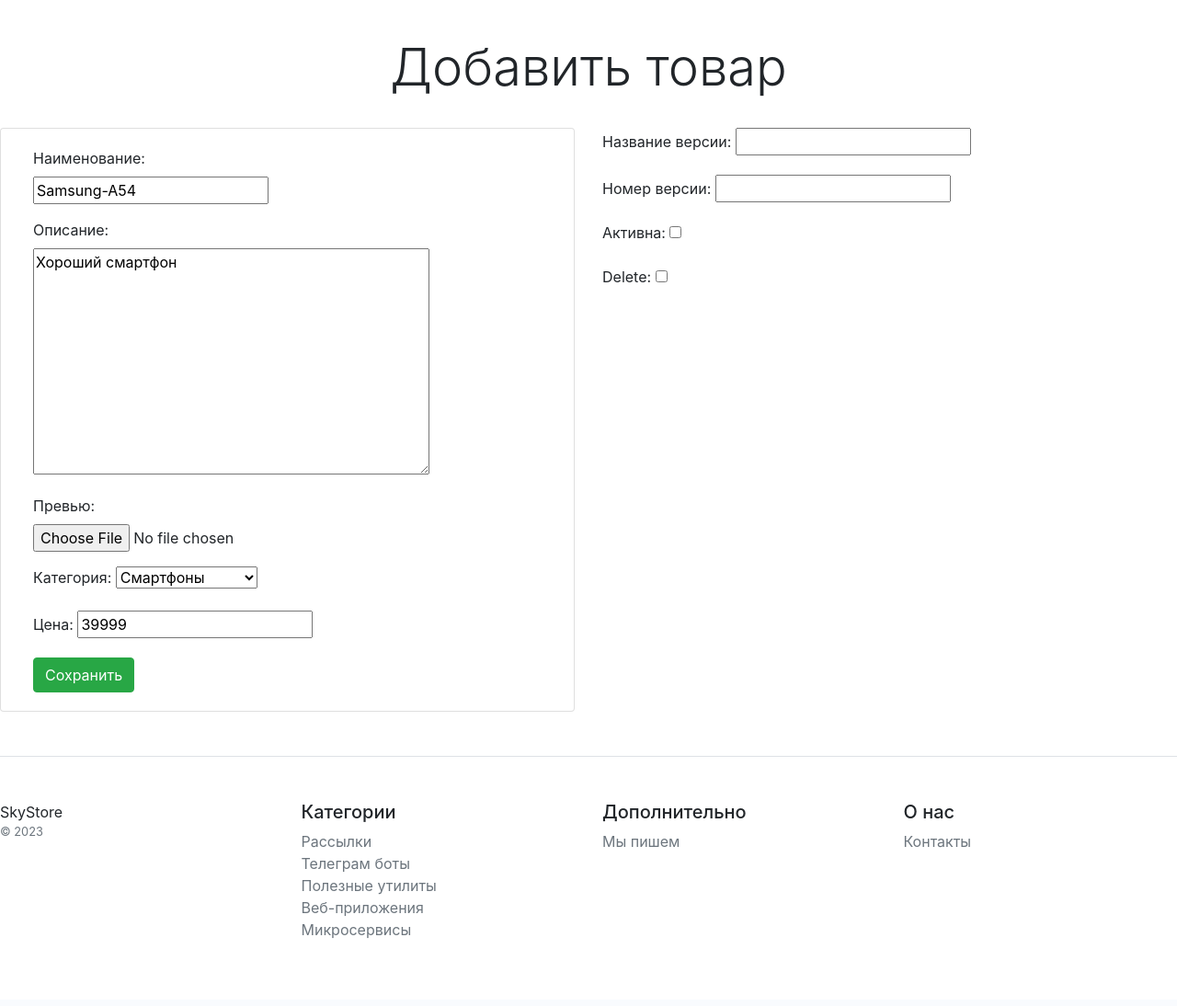
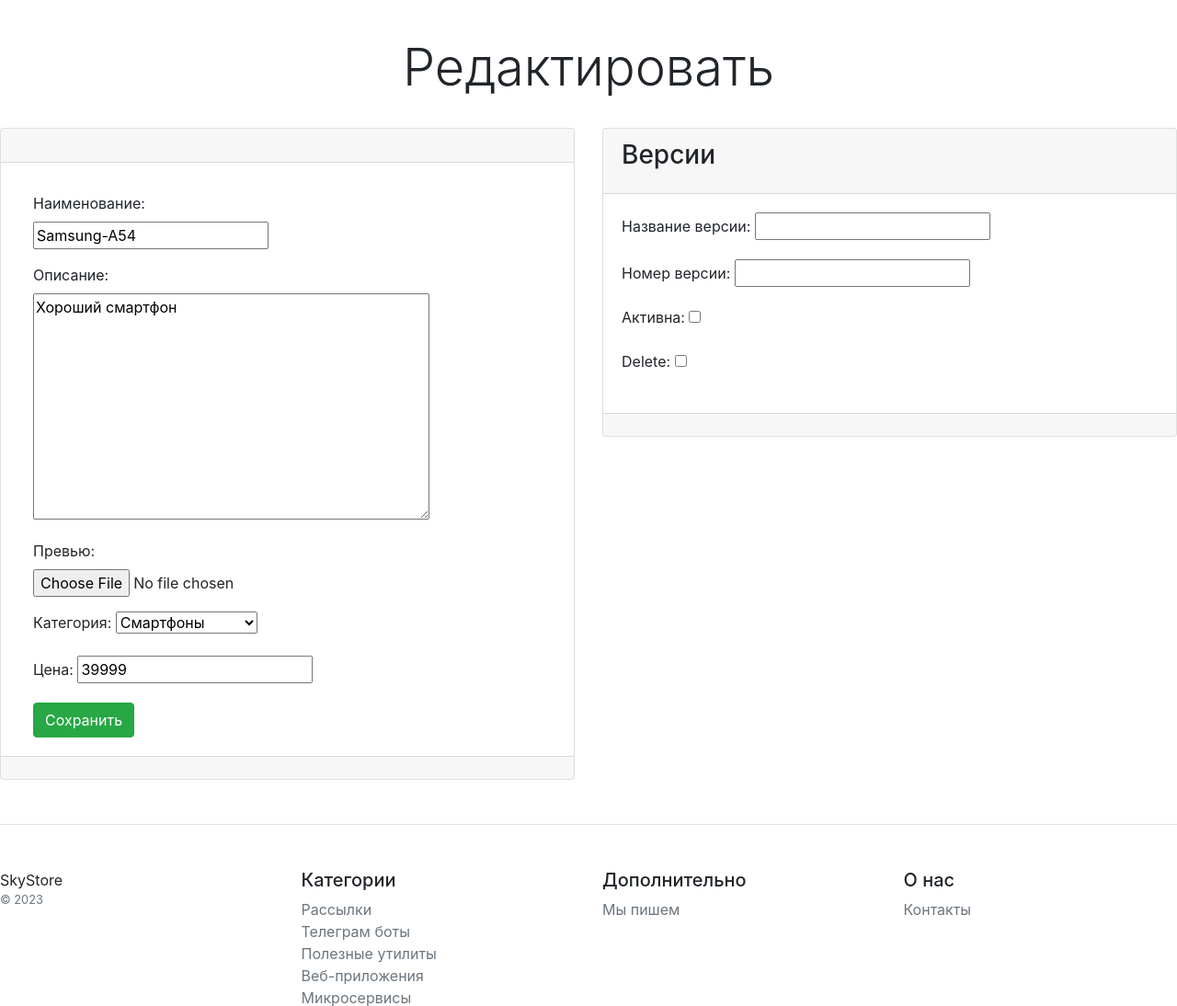
Before and after one commit to edelweiss111/Shop_project_Django, a Django app: page /product_update/1 in a window 1280 px wide. Shown: the part 56-1150 px from the top of the page at 92% size. Before the commit the page ends 1076 px from the top, so only its background shows below. Run offline with Django 4.2, Linux system fonts and the light colour scheme; data comes from the database, SQL or seed files in the repository; data that the repository does not hold is empty; some libraries are stand-ins or nearby versions.

Commit message:
dz 6 fix form

```diff
--- a/catalog/templates/catalog/includes/inc_form.html
+++ b/catalog/templates/catalog/includes/inc_form.html
@@ -1,5 +1,9 @@
-<main>
 <div class="card">
+    <div class="card-title">
+        <div class="card-header">
+            <h4 class="card-title"></h4>
+        </div>
+    </div>
     <div class="card-body">
         <div class="col-md-7 col-lg-8">
             <form enctype="multipart/form-data" class="needs-validation" method="post">
@@ -15,5 +19,5 @@
             </form>
         </div>
     </div>
+    <div class="card-footer"></div>
 </div>
-</main>
--- a/catalog/templates/catalog/product_form.html
+++ b/catalog/templates/catalog/product_form.html
@@ -3,7 +3,10 @@
 <div class="pricing-header px-3 py-3 pt-md-5 pb-md-4 mx-auto text-center">
     <br></br>
     <h2 class="display-4">
-        Добавить товар
+        {% if object %}
+            Редактировать
+        {% else %}
+            Добавить товар       {% endif %}
     </h2>
 </div>
 <div class="row">
@@ -11,10 +14,18 @@
         {% include 'catalog/includes/inc_form.html' %}
     </div>
     <div class="col-6">
-        {{formset.management_form}}
-        {% for form in formset.forms %}
-            {{form.as_p}}
-        {% endfor %}
+        <div class="card">
+            <div class="card-header">
+                <h3 class="card-title">Версии</h3>
+            </div>
+            <div class="card-body">
+                {{formset.management_form}}
+                {% for form in formset.forms %}
+                    {{form.as_p}}
+                {% endfor %}
+            </div>
+            <div class="card-footer"></div>
+        </div>
     </div>
 </div>
 
--- a/catalog/views.py
+++ b/catalog/views.py
@@ -68,18 +68,20 @@ class ProductUpdateView(UpdateView):
         context_data = super().get_context_data(**kwargs)
         FormSet = inlineformset_factory(Product, Version, form=VersionForm, extra=1)
         if self.request.method == 'POST':
-            formset = FormSet(self.request.POST, instance=self.object)
+            formset = FormSet(self.request.POST)
         else:
-            formset = FormSet(instance=self.object)
+            formset = FormSet()
         context_data['formset'] = formset
         return context_data
 
     def form_valid(self, form):
         context_data = self.get_context_data()
         formset = context_data['formset']
-        if formset.is_valid():
-            formset.instance = self.object
-            formset.save()
+        if form.is_valid():
+            self.object = form.save()
+            if formset.is_valid():
+                formset.instance = self.object
+                formset.save()
 
         return super().form_valid(form)
 
```
Lines whose indentation alone changed are shown as unchanged.
